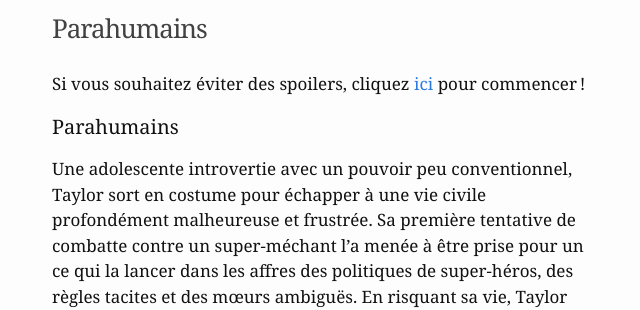
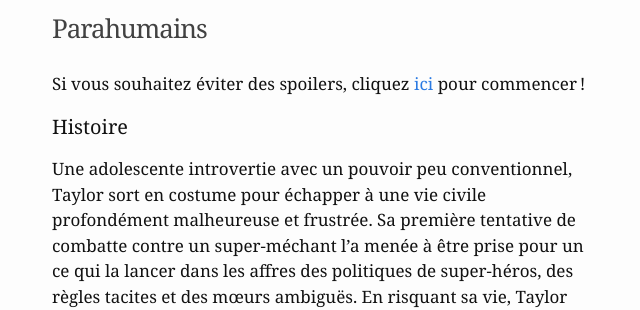
Before and after one commit to parahumains/parahumains.github.io, a Jekyll site: the page built from index.md, in a window 1280 px wide. Shown: the top 310 px of the page, without its empty margins (318-958 px from the left). Built offline with Jekyll 4.4.1, drawn with Linux system fonts in a browser that asks for light colours.

Commit message:
Remove Parahumains header on home page

```diff
--- a/index.md
+++ b/index.md
@@ -5,7 +5,7 @@ layout: default
 Si vous souhaitez éviter des spoilers, cliquez [ici](/gestation-01) pour commencer !
 
 
-### Parahumains
+### Histoire
 
 Une adolescente introvertie avec un pouvoir peu conventionnel, Taylor sort en costume pour échapper à une vie civile profondément malheureuse et frustrée.
 Sa première tentative de combatte contre un super-méchant l'a menée à être prise pour un ce qui la lancer dans les affres des politiques de super-héros, des règles tacites et des mœurs ambiguës.
```
